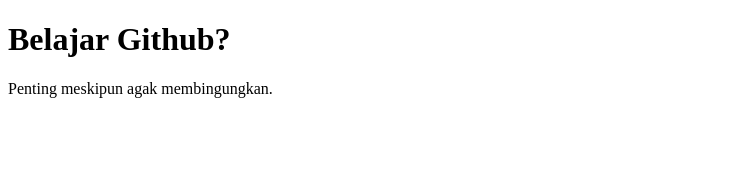
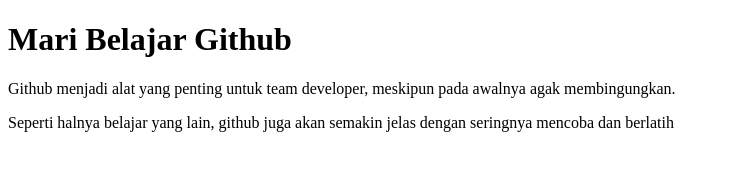
Before and after one commit to demas10/hello-world, a plain HTML site: page index.html in a window 1280 px wide. Shown: the whole page, without its empty margins (0-730 px from the left). Drawn offline with Linux system fonts and the light colour scheme.

Commit message:
update index.html - tambah paragraf

```diff
--- a/index.html
+++ b/index.html
@@ -5,7 +5,9 @@
     <title>Belajar GITHUB</title>
   </head>
   <body>
-    <h1>Belajar Github?</h1>
-    <p>Penting meskipun agak membingungkan.</p>
+    <h1>Mari Belajar Github</h1>
+    <p>Github menjadi alat yang penting untuk team developer, meskipun pada awalnya agak membingungkan.</p>
+    <p>Seperti halnya belajar yang lain, github juga akan semakin jelas dengan seringnya mencoba dan
+berlatih</p>
   </body>
 </html>
```
